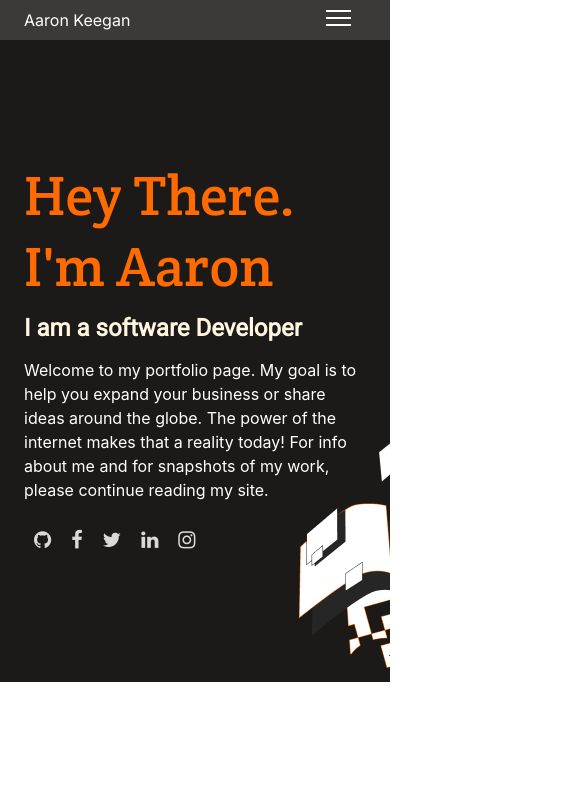
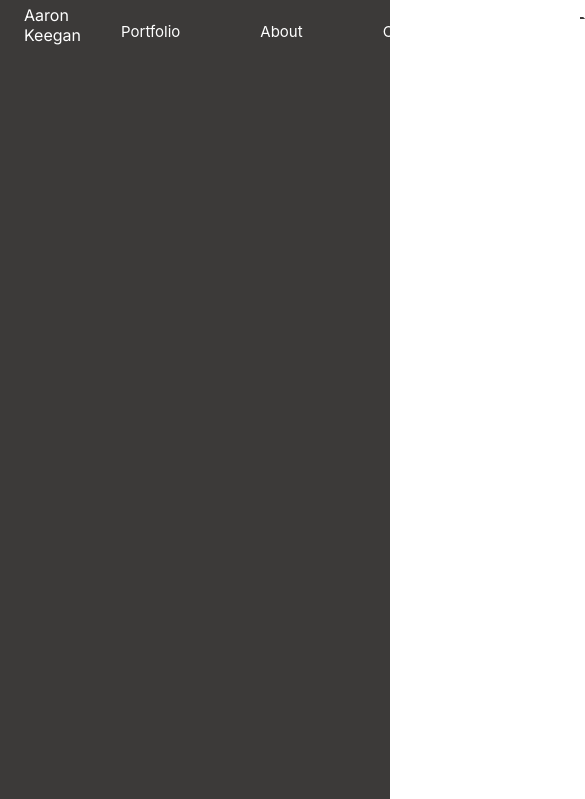
Before and after one commit to AKeeganDev/Portfolio, a website: page index.html in a window 390 px wide. Both pictures are taken after a click on the element 338 px from the left and 20 px from the top of the page. Shown: the top 799 px of the page, 585 px wide, since content can reach past the window. Drawn offline with Linux system fonts and the light colour scheme; a web font is replaced by a local one.

Commit message:
Add query Selectors & Functions to expand mobile menu

```diff
--- a/css/styles.css
+++ b/css/styles.css
@@ -61,6 +61,11 @@ body {
   .nav-link {
     display: none;
   }
+
+  .display-block {
+    display: flex;
+    flex-direction: column;
+  }
 }
 
 .nav-link a {
@@ -93,6 +98,10 @@ body {
   }
 }
 
+#nav-toggle {
+  transition: all 1s ease-in-out;
+}
+
 .bar {
   display: block;
   width: 25px;
@@ -101,12 +110,19 @@ body {
   background-color: var(--white-theme);
 }
 
-.change .bar-top {
-  transform: translateY(15px) rotateZ(45deg);
+.bar-top.change {
+  transform: translateY(14px) rotateZ(45deg);
+  transition: all 1s ease-in-out;
 }
 
-.change .bar-bottom {
-  transform: translateY(-15px) rotateZ(-45deg);
+.change.bar-bottom {
+  transform: translateY(0px) rotateZ(-45deg);
+  transition: all 1s ease-in-out;
+}
+
+.fill-height {
+  height: 100vh;
+  align-items: flex-start;
 }
 
 .welcome {
@@ -672,8 +688,8 @@ form button {
   }
 }
 
-.hidden {
-  display: none;
+.bar-middle.hidden {
+  background-color: var(--theme1);
 }
 
 .open {
--- a/index.html
+++ b/index.html
@@ -1,5 +1,6 @@
 <!DOCTYPE html>
 <html lang="en">
+
 <head>
   <meta charset="UTF-8">
   <meta http-equiv="X-UA-Compatible" content="IE=edge">
@@ -12,12 +13,13 @@
   <link rel="stylesheet" href="https://fonts.googleapis.com/css?family=InaiMathi">
   <title>Aaron Keegan Developer Portfolio</title>
 </head>
+
 <body>
   <header>
     <nav class="top-nav">
       <a class="logo" href="#">Aaron Keegan</a>
       <div class="right-links">
-        <ul>
+        <ul class="test">
           <li class="nav-link">
             <a href="#">Portfolio</a>
           </li>
@@ -48,7 +50,8 @@
     <div class="greeting-text-container">
       <div class="greeting">Hey There. I'm Aaron</div>
       <h3 class="who-am-i">I am a software Developer</h3>
-    <p>Welcome to my portfolio page. My goal is to help you expand your business or share ideas around the globe. The power of the internet makes that a reality today!
+      <p>Welcome to my portfolio page. My goal is to help you expand your business or share ideas around the globe. The
+        power of the internet makes that a reality today!
         For info about me and for snapshots of my work, please continue reading my site.
       </p>
     </div>
@@ -74,7 +77,8 @@
         <div class="featured-img"></div>
         <div class="title-project-details">
           <h3>Multi-Post Stories</h3>
-          <p>A daily selection of privately personalized reads; no accounts or sign-ups required. has been the industry's standard dummy text ever since the 1500s, when an unknown printer took a standard dummy text.</p>
+          <p>A daily selection of privately personalized reads; no accounts or sign-ups required. has been the
+            industry's standard dummy text ever since the 1500s, when an unknown printer took a standard dummy text.</p>
           <div class="tags">
             <ul>
               <li>
@@ -114,7 +118,8 @@
           <h3 class="project-title">
             Professional Art Printing Data
           </h3>
-          <p class="project-description">A daily selection of privately personalized reads; no accounts or sign-ups required. has been the industry's standard</p>
+          <p class="project-description">A daily selection of privately personalized reads; no accounts or sign-ups
+            required. has been the industry's standard</p>
           <div class="tags">
             <ul>
               <li class="card-tag">
@@ -141,7 +146,8 @@
           <h3 class="project-title">
             Professional Art Printing Data
           </h3>
-          <p class="project-description">A daily selection of privately personalized reads; no accounts or sign-ups required. has been the industry's standard</p>
+          <p class="project-description">A daily selection of privately personalized reads; no accounts or sign-ups
+            required. has been the industry's standard</p>
           <div class="tags">
             <ul>
               <li class="card-tag">
@@ -168,7 +174,8 @@
           <h3 class="project-title">
             Professional Art Printing Data
           </h3>
-          <p class="project-description">A daily selection of privately personalized reads; no accounts or sign-ups required. has been the industry's standard</p>
+          <p class="project-description">A daily selection of privately personalized reads; no accounts or sign-ups
+            required. has been the industry's standard</p>
           <div class="tags">
             <ul>
               <li class="card-tag">
@@ -195,7 +202,8 @@
           <h3 class="project-title">
             Professional Art Printing Data
           </h3>
-          <p class="project-description">A daily selection of privately personalized reads; no accounts or sign-ups required. has been the industry's standard</p>
+          <p class="project-description">A daily selection of privately personalized reads; no accounts or sign-ups
+            required. has been the industry's standard</p>
           <div class="tags">
             <ul>
               <li class="card-tag">
@@ -222,7 +230,8 @@
           <h3 class="project-title">
             Professional Art Printing Data
           </h3>
-          <p class="project-description">A daily selection of privately personalized reads; no accounts or sign-ups required. has been the industry's standard</p>
+          <p class="project-description">A daily selection of privately personalized reads; no accounts or sign-ups
+            required. has been the industry's standard</p>
           <div class="tags">
             <ul>
               <li class="card-tag">
@@ -250,7 +259,9 @@
     <div class="personal">
       <div class="personal-text">
         <h1 class="greeting">About me</h1>
-        <p>Hello I’m a software developer! I can help you build a product, website feature or website! Take a look through some of my work and experience. If you like what you see and have a project you need coded, don’t hestiate to contact me.</p>
+        <p>Hello I’m a software developer! I can help you build a product, website feature or website! Take a look
+          through some of my work and experience. If you like what you see and have a project you need coded, don’t
+          hestiate to contact me.</p>
         <button type="button" class="see-project resume"><span>Get my Resume</span></button>
       </div>
     </div>
@@ -298,7 +309,9 @@
     <form class="contact-form" action="https://formspree.io/f/mvolaagj" method="post">
       <input type="text" name="full-name" id="full-name" placeholder="Full name" required maxlength="30">
       <input type="email" name="email" id="email" placeholder="Email address" required>
-      <textarea name="details" id="details" cols="30" rows="10" placeholder="(Optional) Please feel free to add any details of the project that you will be inquiring about" maxlength="500"></textarea>
+      <textarea name="details" id="details" cols="30" rows="10"
+        placeholder="(Optional) Please feel free to add any details of the project that you will be inquiring about"
+        maxlength="500"></textarea>
       <button type="submit" class="see-project submit">Get in touch</button>
     </form>
   </section>
@@ -314,4 +327,5 @@
   </div>
   <script src="./js/script.js"></script>
 </body>
+
 </html>
--- a/js/script.js
+++ b/js/script.js
@@ -1,11 +1,27 @@
+const topNav = document.querySelector('.top-nav');
 const navToggle = document.querySelector('#nav-toggle');
 const barTop = document.querySelector('.bar-top');
 const barBottom = document.querySelector('.bar-bottom');
+const barMiddle = document.querySelector('.bar-middle');
+const navLinks = document.querySelectorAll('.nav-link');
+const navLink = document.querySelector('.nav-link');
+const logo = document.querySelector('.logo');
 
-navToggle.addEventListener('click', transform)
 
-function transform () {
+
+navToggle.addEventListener('click', () => {
+  transform();
+  expand();
+})
+
+function transform() {
   console.log('test');
   barTop.classList.toggle('change');
   barBottom.classList.toggle('change');
+  barMiddle.classList.toggle('hidden');
 }
+
+function expand() {
+  topNav.classList.add('fill-height');
+  navLinks.forEach(link => link.classList.add('display-block'));
+}
```
Lines whose indentation alone changed are shown as unchanged.
